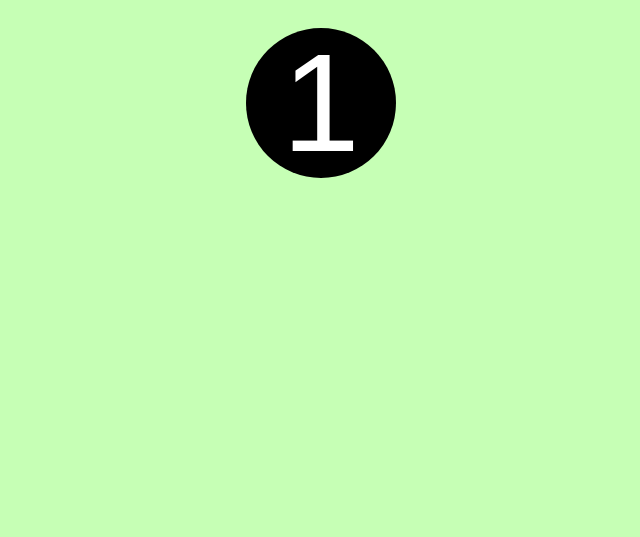
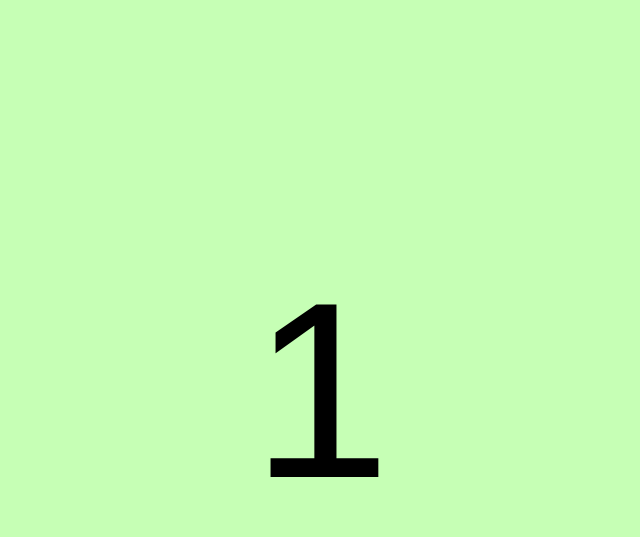
Before and after one commit to denedunzy/Daisy, a plain HTML site: page daisynumbers.html in a window 1280 px wide. Shown: the whole page, without its empty margins (319-959 px from the left). Drawn offline with Linux system fonts and the light colour scheme.

Commit message:
Update daisynumbers.html

```diff
--- a/daisynumbers.html
+++ b/daisynumbers.html
@@ -1,10 +1,9 @@
 <!doctype html>
 <html lang="en">
-
  <head>
   <meta charset="UTF-8">
   <meta name="viewport" content="width=device-width, initial-scale=1.0">
-    <title>Counting</title>
+  <title>The Numbers</title>
   <style>
 @keyframes backgroundColorCycle {
     0%, 100% { background-color: #FFC1C1; } /* Pastel Red */
@@ -16,104 +15,39 @@
 }
 
     body {
-            display: flex;
-            flex-direction: column;
+        font-family: Arial, sans-serif;
         height: 100vh;
-            justify-content: space-between;
-            font-family: Arial, sans-serif;
-            animation: backgroundColorCycle 10s infinite;
-            animation-timing-function: linear; /* Smooth transition between colors */
-        }
-
-        .circle {
-            width: 150px;
-            height: 150px;
-            background-color: black;
-            border-radius: 50%;
-            margin: 20px;
-            display: flex;
-            align-items: center;
-            justify-content: center;
-            font-size: 140px; /* Increased font size */
-            color: white; /* White text */
-        }
-
-        #circle-container {
+        margin: 0;
         display: flex;
         flex-direction: column;
         align-items: center;
+        justify-content: center;
+        animation: backgroundColorCycle 10s infinite;
+        animation-timing-function: linear;
     }
 
-        .circle-row {
-            display: flex;
-            justify-content: center;
+    #display {
+        font-size: 250px;
+        margin-bottom: 20px;
     }
   </style>
  </head>
-
-<body>
-    <div id="circle-container">
-        <div class="circle-row" id="row1"></div>
-        <div class="circle-row" id="row2"></div>
-        <div class="circle-row" id="row3"></div>
+ <body onclick="nextNumber()">
+  <div id="display">
+    1
   </div>
   <script>
-        let count = 1; // Initialize count to 1
-        let isTouchDevice = false; // A flag to check if the device supports touch
+    let currentNumber = 1;
 
-        function resetCircles() {
-            const rows = document.querySelectorAll('.circle-row');
-            rows.forEach(row => {
-                while (row.firstChild) {
-                    row.removeChild(row.firstChild);
-                }
-            });
+    function nextNumber() {
+        currentNumber += 1;
+
+        // If we've gone past 10, reset to 1
+        if (currentNumber > 10) {
+            currentNumber = 1;
         }
 
-        function addCircle(event) {
-            if (event && event.cancelable) {
-                // Prevent default action, especially important for touchstart event
-                event.preventDefault();
+        document.getElementById("display").textContent = currentNumber;
     }
-
-            if (count > 5) {
-                resetCircles();
-                count = 1;
-            }
-
-            let targetRow;
-            const circle = document.createElement('div');
-            circle.className = 'circle';
-
-            // Add the number to the circle
-            circle.innerText = count;
-
-            if (count <= 2) {
-                targetRow = document.getElementById('row1');
-            } else if (count <= 4) {
-                targetRow = document.getElementById('row2');
-            } else {
-                targetRow = document.getElementById('row3');
-            }
-
-            targetRow.appendChild(circle);
-            count++;
-        }
-
-        // Call addCircle once to initialize the first circle
-        addCircle();
-
-        // Handle touch event
-        document.body.addEventListener('touchstart', function(event) {
-            isTouchDevice = true;
-            addCircle(event);
-        });
-
-        // Handle click event
-        document.body.addEventListener('click', function(event) {
-            if (!isTouchDevice) { // Only proceed if it's not a touch device
-                addCircle(event);
-            }
-        });
   </script>
 </body></html>
```
Lines whose indentation alone changed are shown as unchanged.
